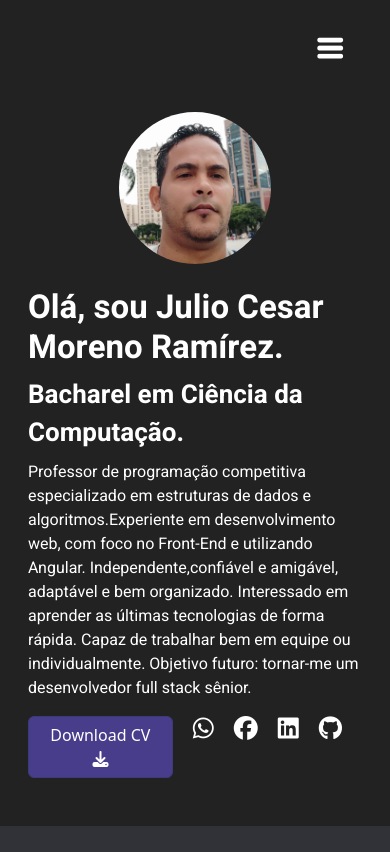
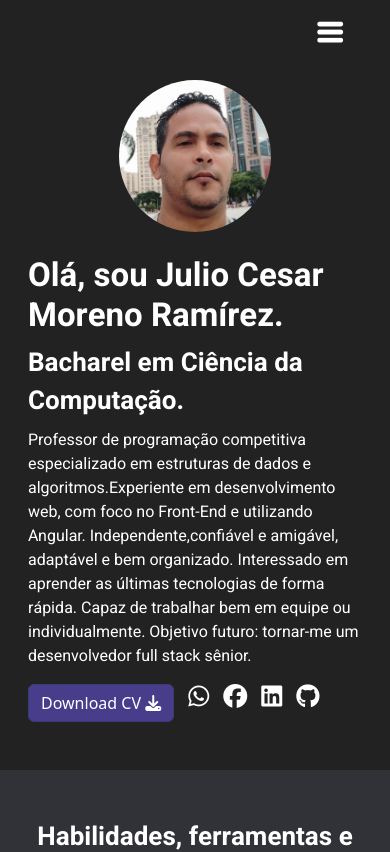
Before and after one commit to juliomr21/portfolio, an Angular app: page / in a window 390 px wide. Shown: the top 852 px of the page. Built offline with nearby package versions, Linux system fonts and the light colour scheme.

Commit message:
cv dinamico

```diff
--- a/src/app/home/home.component.css
+++ b/src/app/home/home.component.css
@@ -201,6 +201,11 @@ align-content: center;
     margin-bottom: 0;
    }
 }
+@media(max-width:390px){
+    .gap10{
+        gap: 14px;
+    }
+}
 @media(max-width: 450px){
     h1{
         font-size: 33px;
--- a/src/app/nav/nav.component.css
+++ b/src/app/nav/nav.component.css
@@ -13,5 +13,7 @@
 {
     .nav-bar{
         padding: 1rem;
+        padding-top: 0;
+        padding-bottom: 0;
     }
 }
```
